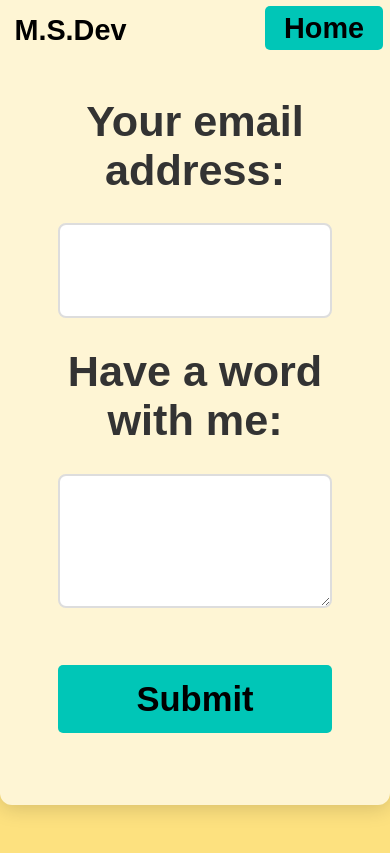
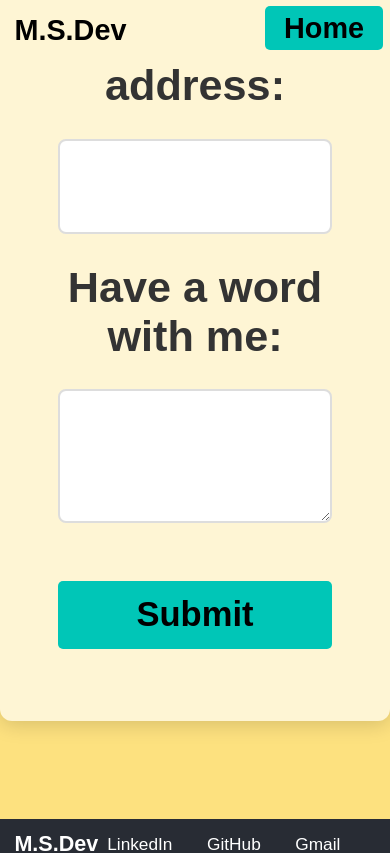
Before and after one commit to mahdisolgi1/portfolio-page, a React (Vite) app: page /form in a window 390 px wide. Shown: the top 853 px of the page. Built offline with nearby package versions, Linux system fonts and the light colour scheme.

Commit message:
styles(Form): change some styles for better resposiveness

```diff
--- a/src/page/Form.module.css
+++ b/src/page/Form.module.css
@@ -4,7 +4,7 @@
   display: flex;
   justify-content: center;
   align-items: center;
-  height: 100vh;
+  height: 90vh;
 }
 
 .form_container {
@@ -58,3 +58,11 @@
 .btn:hover {
   background-color: #009f8a;
 }
+@media (max-width: 77rem) {
+  .container {
+    height: 80vh;
+  }
+  .form_container {
+    max-width: 70rem;
+  }
+}
```
